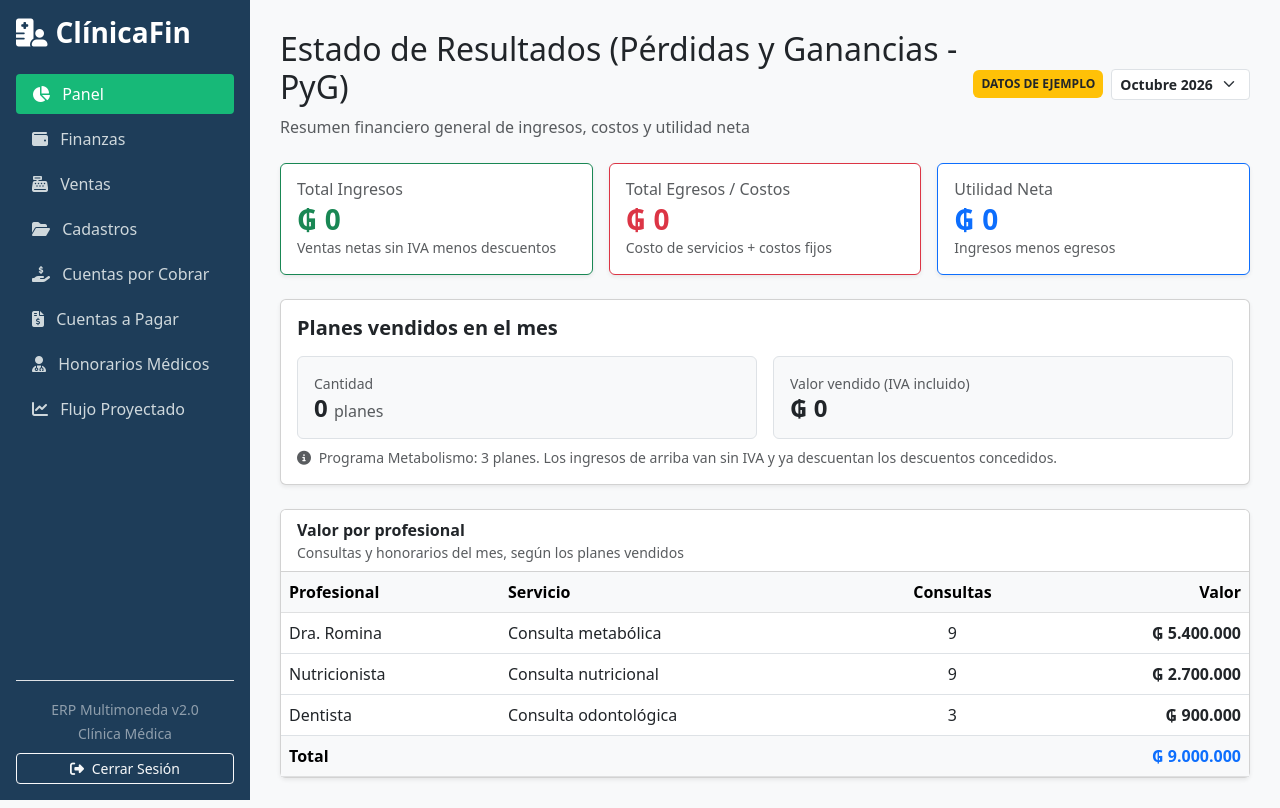
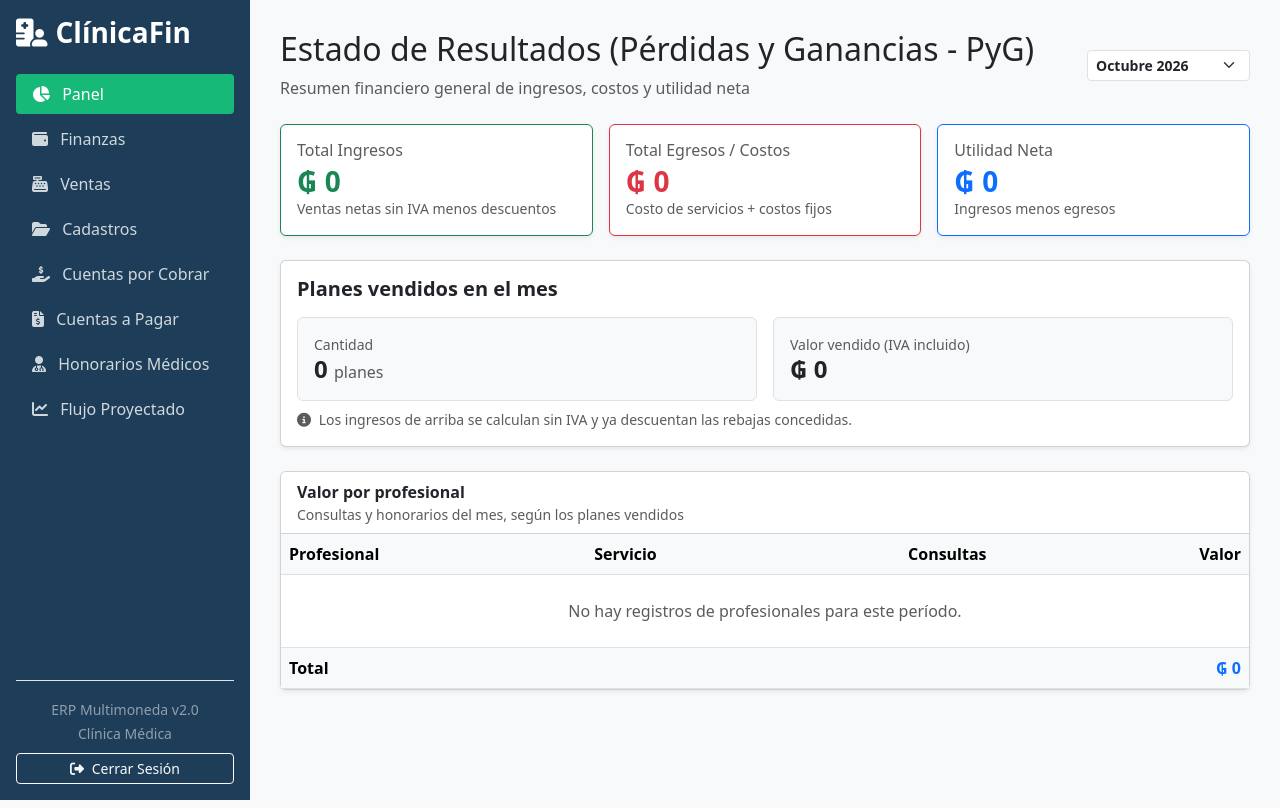
Before and after one commit to patriciafranco-web/finanzas1, a Flask app: page / in a window 1280 px wide. Run offline with Flask 3, Linux system fonts and the light colour scheme; a user stored in the database is signed in.

Commit message:
Update pyg.html

```diff
--- a/app/templates/pyg.html
+++ b/app/templates/pyg.html
@@ -7,10 +7,9 @@
     </div>
     <div>
         <form method="GET" class="d-flex align-items-center gap-2">
-            <span class="badge bg-warning text-dark p-2">DATOS DE EJEMPLO</span>
             <select class="form-select form-select-sm fw-bold" name="periodo" onchange="this.form.submit()">
-                <option value="Octubre 2026" selected>Octubre 2026</option>
-                <option value="Septiembre 2026">Septiembre 2026</option>
+                <option value="Octubre 2026" {% if selected_periodo == 'Octubre 2026' %}selected{% endif %}>Octubre 2026</option>
+                <option value="Septiembre 2026" {% if selected_periodo == 'Septiembre 2026' %}selected{% endif %}>Septiembre 2026</option>
             </select>
         </form>
     </div>
@@ -49,7 +48,7 @@
             <div class="col-md-6">
                 <div class="p-3 bg-light rounded border">
                     <span class="text-muted small d-block">Cantidad</span>
-                    <h4 class="fw-bold mb-0 text-dark">{{ total_planes | default(3) }} <span class="fs-6 fw-normal text-muted">planes</span></h4>
+                    <h4 class="fw-bold mb-0 text-dark">{{ total_planes | default(0) }} <span class="fs-6 fw-normal text-muted">planes</span></h4>
                 </div>
             </div>
             <div class="col-md-6">
@@ -60,7 +59,7 @@
             </div>
         </div>
         <p class="text-muted small mt-2 mb-0">
-            <i class="fa-solid fa-info-circle me-1"></i> Programa Metabolismo: 3 planes. Los ingresos de arriba van sin IVA y ya descuentan los descuentos concedidos.
+            <i class="fa-solid fa-info-circle me-1"></i> Los ingresos de arriba se calculan sin IVA y ya descuentan las rebajas concedidas.
         </p>
     </div>
 </div>
@@ -93,29 +92,16 @@
                     {% endfor %}
                 {% else %}
                     <tr>
-                        <td>Dra. Romina</td>
-                        <td>Consulta metabólica</td>
-                        <td class="text-center">9</td>
-                        <td class="text-end fw-bold">₲ 5.400.000</td>
-                    </tr>
-                    <tr>
-                        <td>Nutricionista</td>
-                        <td>Consulta nutricional</td>
-                        <td class="text-center">9</td>
-                        <td class="text-end fw-bold">₲ 2.700.000</td>
-                    </tr>
-                    <tr>
-                        <td>Dentista</td>
-                        <td>Consulta odontológica</td>
-                        <td class="text-center">3</td>
-                        <td class="text-end fw-bold">₲ 900.000</td>
+                        <td colspan="4" class="text-center py-4 text-muted">No hay registros de profesionales para este período.</td>
                     </tr>
                 {% endif %}
             </tbody>
             <tfoot class="table-light fw-bold">
                 <tr>
                     <td colspan="3">Total</td>
-                    <td class="text-end text-primary">₲ 9.000.000</td>
+                    <td class="text-end text-primary">
+                        ₲ {{ "{:,.0f}".format(valor_por_profesional | sum(attribute='valor') if valor_por_profesional else 0).replace(',', '.') }}
+                    </td>
                 </tr>
             </tfoot>
         </table>
```
